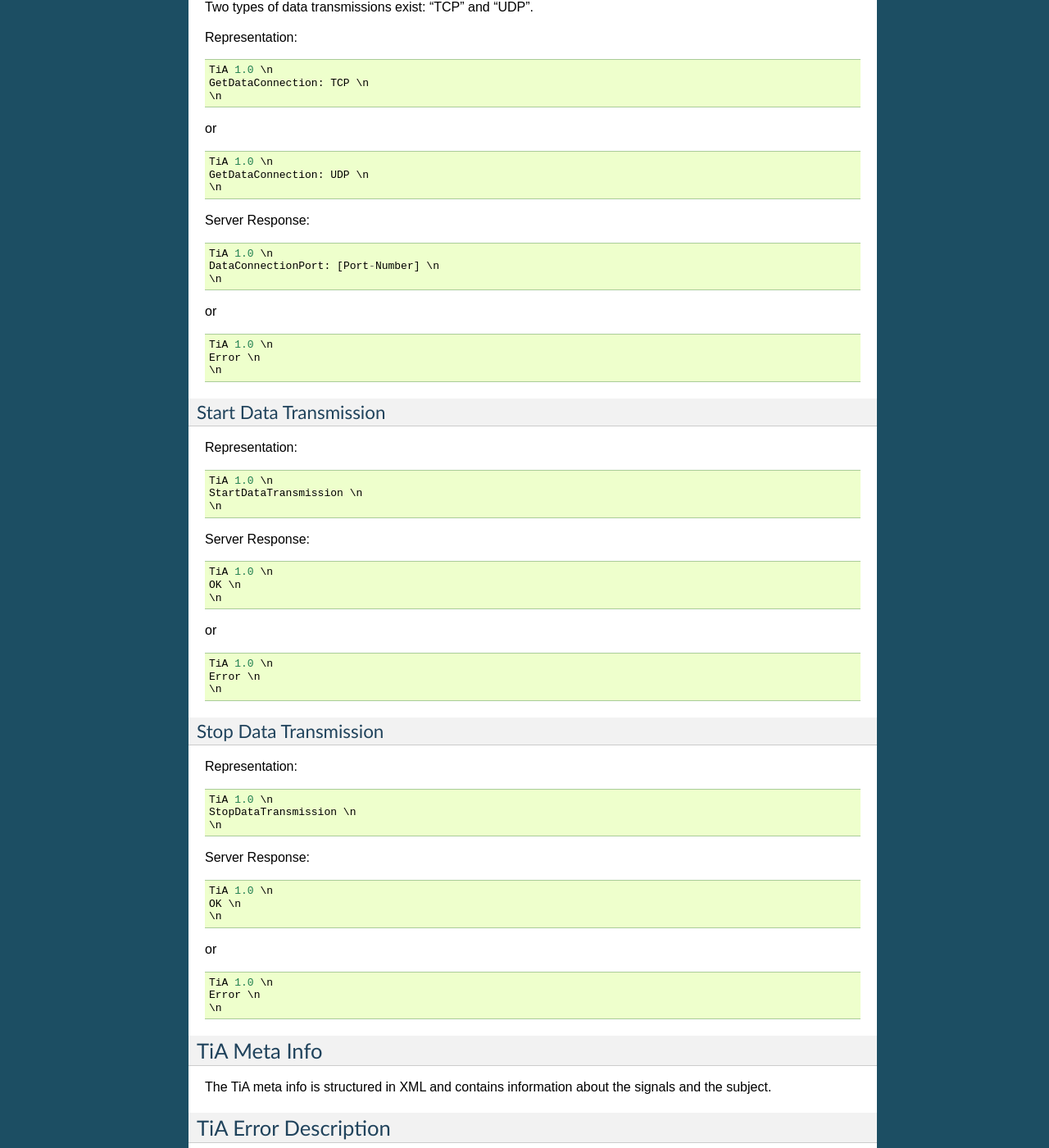
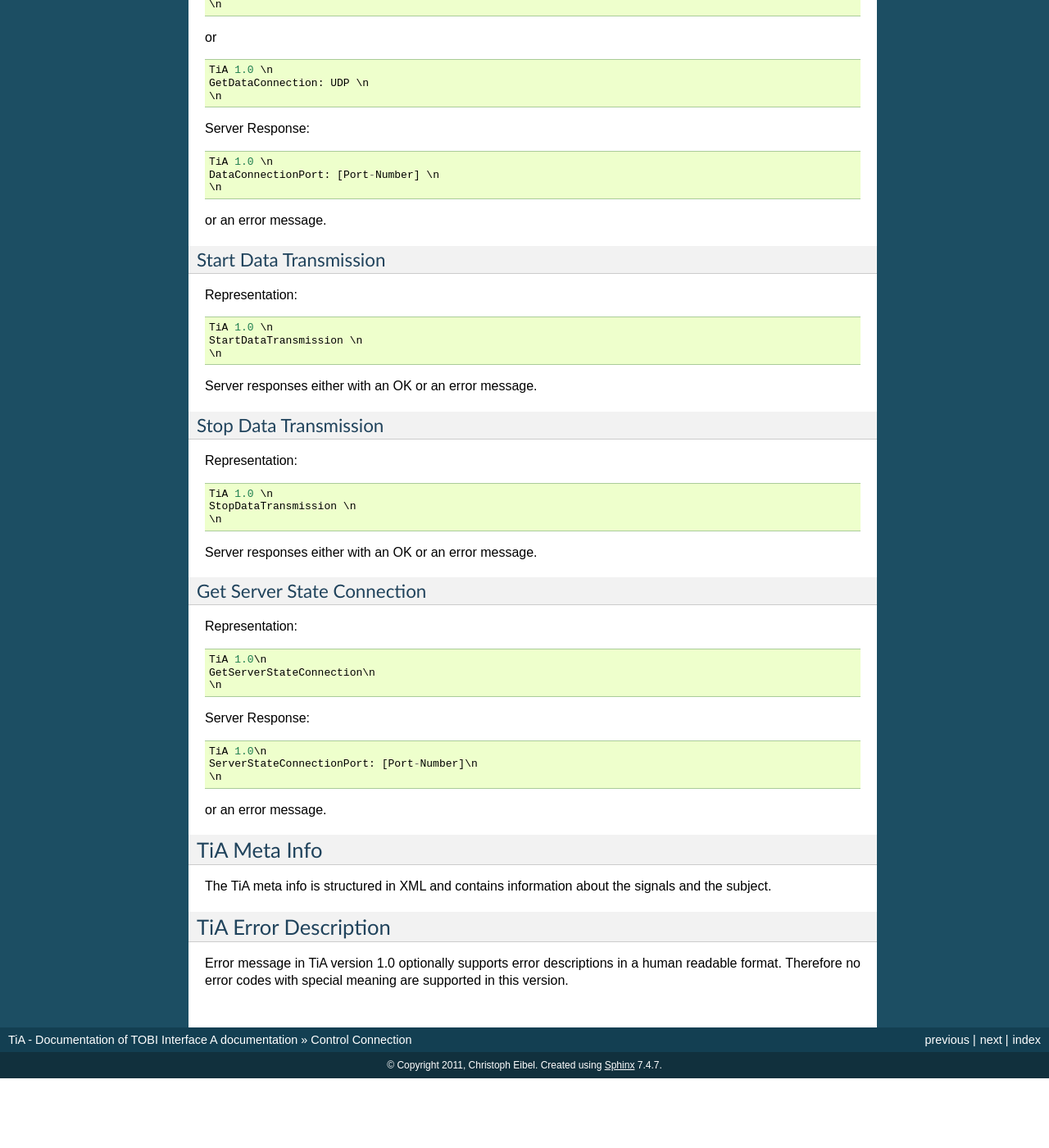
Before and after one commit to tools4BCI/TiA, a Sphinx documentation site: the page built from doc/tia/source/control_connection.rst, in a window 1280 px wide and 1400 px high, scrolled down 2363 px. Shown: the whole window at 82% size. Built offline with Sphinx 7.4.7, drawn with Linux system fonts in a browser that asks for light colours; after the commit the page ends 3678 px from its top, so only the background shows below that; some of the changed text lies outside the part shown.

```diff
--- a/doc/tia/source/control_connection.rst
+++ b/doc/tia/source/control_connection.rst
@@ -98,12 +98,7 @@ Representation:
   CheckProtocolVersion\n
   \n
 
-Server Response
-::
-
-
-or
-
+Server responses either with an OK or an error message.
 
 
 Get MetaInfo
@@ -119,7 +114,7 @@ Representation:
   \n
 
 
-Server Response:
+Server response:
 ::
 
   TiA 1.0\n
@@ -128,13 +123,7 @@ Server Response:
   \n
   <?xml version="1.0" encoding="UTF-8"?><tiaMetaInfo version="1.0">....</tiaMetaInfo>
 
-or
-
-::
-
-  TiA 1.0\n
-  Error\n
-  \n
+or an error message.
 
 
 Get Data Transmission
@@ -165,13 +154,7 @@ Server Response:
   DataConnectionPort: [Port-Number] \n
   \n
 
-or
-
-::
-
-  TiA 1.0 \n
-  Error \n
-  \n
+or an error message.
 
 
 Start Data Transmission
@@ -184,21 +167,7 @@ Representation:
   \n
 
 
-Server Response:
-::
-
-  TiA 1.0 \n
-  OK \n
-  \n
-
-or
-
-::
-
-  TiA 1.0 \n
-  Error \n
-  \n
-
+Server responses either with an OK or an error message.
 
 
 Stop Data Transmission
@@ -210,21 +179,26 @@ Representation:
   StopDataTransmission \n
   \n
 
+Server responses either with an OK or an error message.
+
+
+Get Server State Connection
+^^^^^^^^^^^^^^^^^^^^^^^^^^^
+Representation:
+::
+
+  TiA 1.0\n
+  GetServerStateConnection\n
+  \n
+
 Server Response:
 ::
 
-  TiA 1.0 \n
-  OK \n
+  TiA 1.0\n
+  ServerStateConnectionPort: [Port-Number]\n
   \n
 
-or
-
-::
-
-  TiA 1.0 \n
-  Error \n
-  \n
-
+or an error message.
 
 
 TiA Meta Info
--- a/doc/tia/source/outlook.rst
+++ b/doc/tia/source/outlook.rst
@@ -14,3 +14,5 @@ Error messages may contain error codes to automatically interpret the meaning of
 
 Datapackets
 -----------
+Important remark: Due to downward compatibility no datapacket can become version 10! (as the first byte
+in datapacket version 2 is 10).
```
Also changed, not shown: doc/tia/source/appendix.rst (+7 -0 lines), doc/tia/source/data_packet.rst (+41 -0 lines), 1 other file.
